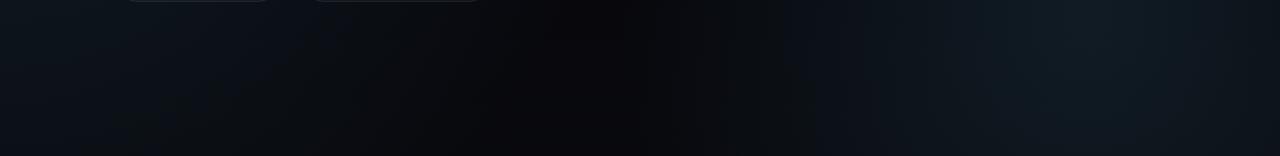
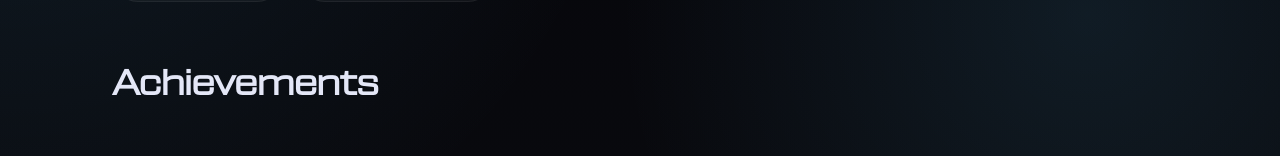
Before and after one commit to rohankishore/elweb, a React (Vite) app: page /students in a window 1280 px wide. Shown: the part 303-459 px from the top of the page. Built offline with nearby package versions, Linux system fonts and the light colour scheme.

Commit message:
add student list button.

```diff
--- a/src/App.jsx
+++ b/src/App.jsx
@@ -419,6 +419,7 @@ function App() {
                 <Link to="#" style={{ padding: '0.9rem 1.8rem', borderRadius: '999px', border: '1px solid var(--border-soft)', background: 'rgba(255, 255, 255, 0.04)', color: 'var(--text-main)', textDecoration: 'none', fontWeight: '700' }}>First Years List</Link>
                 <Link to="#" style={{ padding: '0.9rem 1.8rem', borderRadius: '999px', border: '1px solid var(--border-soft)', background: 'rgba(255, 255, 255, 0.04)', color: 'var(--text-main)', textDecoration: 'none', fontWeight: '700' }}>Second Years List</Link>
               </div>
+              <h2 style={{ fontSize: '2.2rem', marginTop: '4rem', marginBottom: '1rem', fontFamily: 'var(--display)', color: 'var(--text-main)' }}>Achievements</h2>
             </div>
           } />
         </Routes>
```
